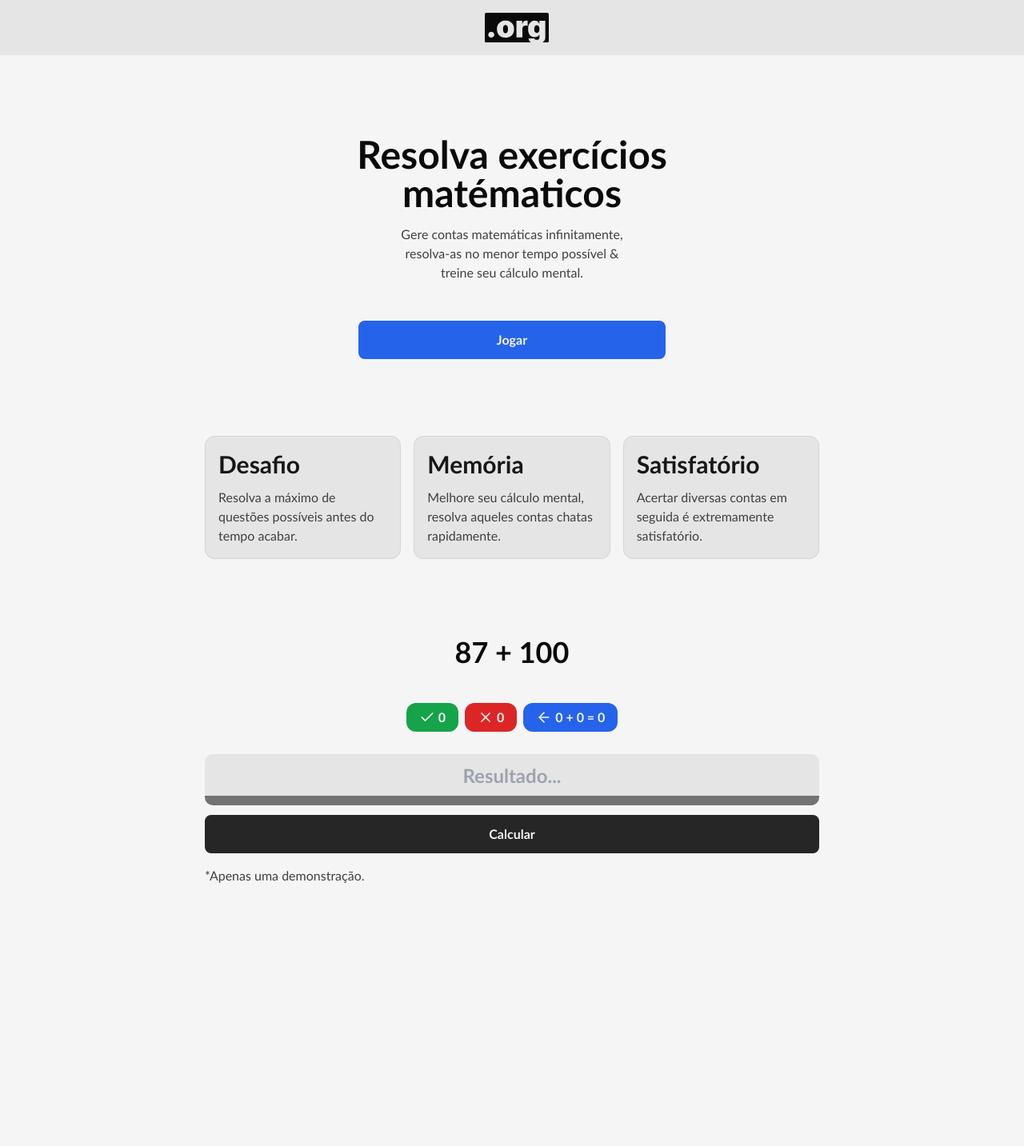
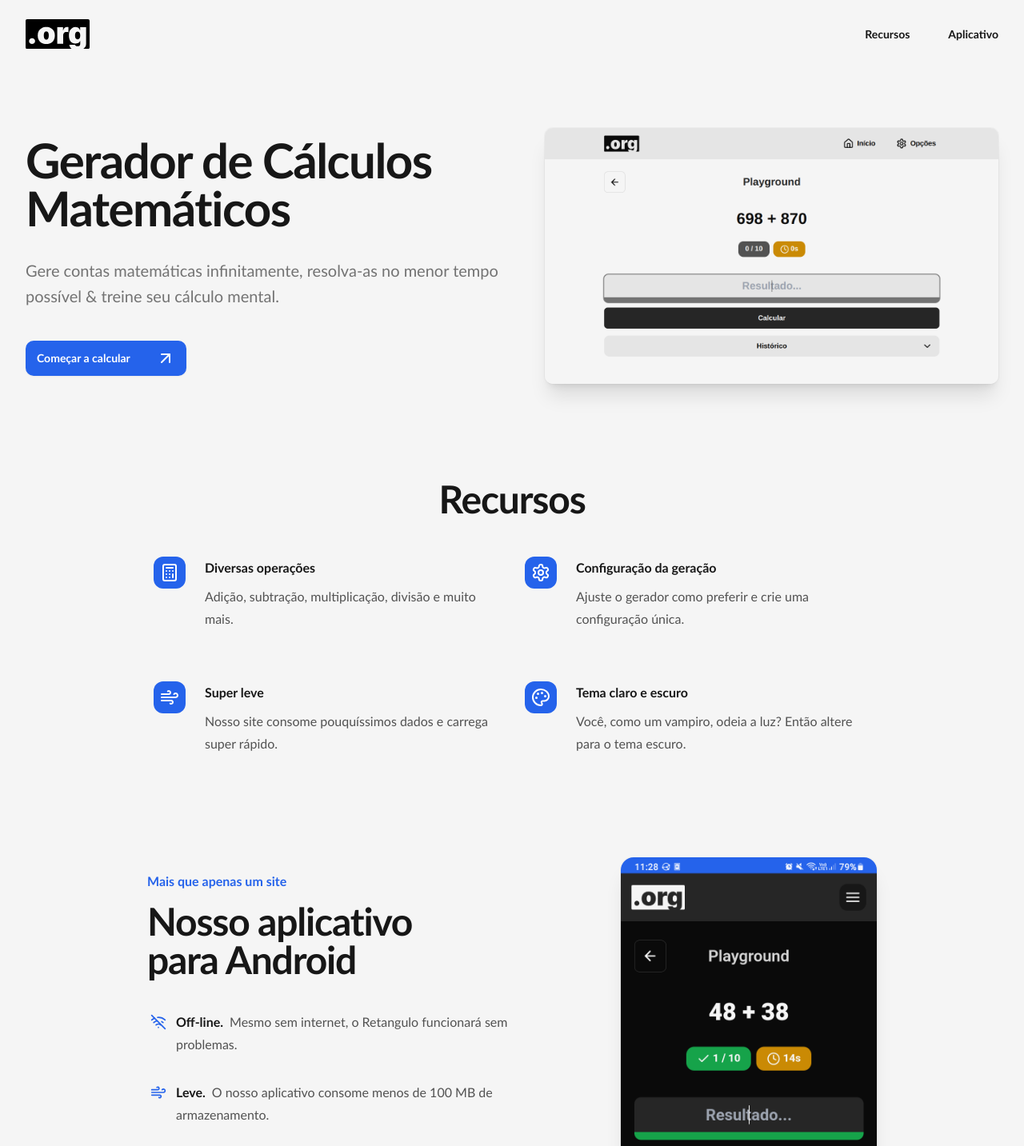
Before and after one commit to Retangulo-org/landing-page, a React (Vite) app: page / in a window 1280 px wide. Shown: the top 1433 px of the page at 80% size. Before the commit the page ends 1143 px from the top, so only its background shows below. Built offline with nearby package versions, Linux system fonts and the light colour scheme.

Commit message:
feat: nova interface

```diff
--- a/src/app/App.jsx
+++ b/src/app/App.jsx
@@ -1,145 +1,242 @@
-import React, { useState, useEffect } from 'react';
-import Button from '../components/Button';
-import { Card } from '../components/Card/index';
-import InputCalc from '../components/InputCalc';
-import Tag from '../components/Tag';
-import Header from '../components/Header';
+import React, { useState } from 'react';
+import { LogoTipo } from '../assets/LogoTipo';
+import { ArrowUpRight, Calculator, Palette, Settings, Tv, WifiOff, Wind } from 'lucide-react';
+
+const links = [
+  { id: 1, title: 'Recursos', url: '#feat' },
+  { id: 2, title: 'Aplicativo', url: '#app' }
+];
 
 export default function Home() {
-  const PlayHome = () => {
-    const [input, setInput] = useState('');
-    const [math, setMath] = useState({ n1: 0, n2: 0 });
-    const [change, setChange] = useState(true);
-    const [pontos, setPontos] = useState(0);
-    const [erros, setErros] = useState(0);
-    const [color, setColor] = useState('');
-    const [stored, setStored] = useState({ n1: 0, n2: 0, n3: 0 });
-
-    const configCalc = {
-      tipo: 'soma',
-      negativo: false,
-      maximo: 100,
-    };
-
-    useEffect(() => {
-      setMath({
-        n1: handleRandomNumber(),
-        n2: handleRandomNumber(),
-      });
-    }, [change]);
-
-    function handleRandomNumber() {
-      const maximo = configCalc.maximo;
-
-      return Math.floor(Math.random() * (maximo - 1 + 1)) + 1;
-    }
-
-    const calcContainer = {};
-
-    calcContainer.calculo = math.n1 + math.n2;
-    calcContainer.calculoString = `${math.n1} + ${math.n2}`;
-    calcContainer.anterior = `${'\n'}${stored.n1} + ${stored.n2} = ${stored.n3}`;
-
-    const valueCheck = () => {
-      const value = calcContainer.calculo;
-
-      if (input != value.toString()) {
-        valueChange();
-        setErros(erros + 1);
-        setColor('red');
-      }
-
-      if (input === value.toString()) {
-        valueChange();
-        setPontos(pontos + 1);
-        setColor('green');
-      }
-    };
-
-    function valueChange() {
-      setChange(!change);
-      setInput('');
-      setStored({
-        n1: math.n1,
-        n2: math.n2,
-        n3: calcContainer.calculo,
-      });
-    }
-
-    const handleSubmit = (e) => {
-      e.preventDefault();
-      valueCheck();
-    };
+  const [isOpen, setIsOpen] = useState(false)
 
   return (
-      <div className="flex flex-col gap-4 items-center">
-        <h1>{calcContainer.calculoString}</h1>
-        <div className="flex flex-row gap-2 my-3 justify-center flex-wrap">
-          <Tag text={pontos.toString()} tipo="pontos" />
-          <Tag text={erros} tipo="erros" />
-          <Tag text={calcContainer.anterior} tipo="anterior" />
+    <div className="bg-neutral-150">
+      <header className="absolute inset-x-0 top-0 z-50">
+        <nav className="flex items-center justify-between p-6 lg:px-8" aria-label="Global">
+          <div className="flex lg:flex-1">
+            <a href="#" className="-m-1.5 p-1.5">
+              <span className="sr-only">Retangulo.org</span>
+              <LogoTipo className="w-20 h-auto" />
+            </a>
           </div>
-        <form className="flex flex-col gap-3 items-center w-full" onSubmit={handleSubmit}>
-          <InputCalc
-            value={input}
-            onChange={(e) => setInput(e.target.value)}
-            placeholder="Resultado..."
-            required={false}
-            color={color}
-          />
-          <Button onClick={valueCheck}>Calcular</Button>
-        </form>
+          <div className="flex lg:hidden">
+            <button
+              onClick={() => setIsOpen(!isOpen)}
+              type="button"
+              className="-m-2.5 inline-flex items-center justify-center rounded-md p-2.5 text-neutral-700"
+            >
+              <span className="sr-only">Abrir menu</span>
+              <svg
+                className="h-6 w-6"
+                fill="none"
+                viewBox="0 0 24 24"
+                strokeWidth="1.5"
+                stroke="currentColor"
+                aria-hidden="true"
+              >
+                <path strokeLinecap="round" strokeLinejoin="round" d="M3.75 6.75h16.5M3.75 12h16.5m-16.5 5.25h16.5" />
+              </svg>
+            </button>
           </div>
-    );
-  };
+            <div className="hidden lg:flex lg:gap-x-12">
+            {links.map((link) => (
+              <a key={link.id} href={link.url} className="text-sm/6 font-semibold text-neutral-900">
+                {link.title}
+              </a>
+            ))}
+          </div>
+        </nav>
+        {isOpen && (
+        <div className="lg:hidden">
+          <div className="fixed inset-0 z-50"></div>
+            <div className="fixed inset-y-0 right-0 z-50 w-full overflow-y-auto bg-white px-6 py-6 sm:max-w-sm sm:ring-1 sm:ring-neutral-900/10">
+              <div className="flex items-center justify-between">
+                <a href="#" className="-m-1.5 p-1.5">
+                  <span className="sr-only">Retangulo.org</span>
+                  <LogoTipo className="w-20 h-auto" />
+                </a>
+                <button
+                onClick={() => setIsOpen(!isOpen)}
+                  type="button"
+                  className="-m-2.5 rounded-md p-2.5 text-neutral-700"
+                >
+                  <span className="sr-only">Fechar menu</span>
+                  <svg
+                    className="h-6 w-6"
+                    fill="none"
+                    viewBox="0 0 24 24"
+                    strokeWidth="1.5"
+                    stroke="currentColor"
+                    aria-hidden="true"
+                  >
+                    <path strokeLinecap="round" strokeLinejoin="round" d="M6 18 18 6M6 6l12 12" />
+                  </svg>
+                </button>
+              </div>
+              <div className="mt-6 flow-root">
+                <div className="-my-6 divide-y divide-neutral-500/10">
+                  <div className="space-y-2 py-6">
+                    {links.map((link) => (
+                      <a
+                        key={link.id}
+                        href={link.url}
+                        onClick={() => setIsOpen(!isOpen)}
+                        className="-mx-3 block rounded-lg px-3 py-2 text-base/7 font-semibold text-neutral-900 hover:bg-neutral-50"
+                      >
+                        {link.title}
+                      </a>
+                    ))}
+                  </div>
+                </div>
+              </div>
+            </div>
+          </div>
+        )}
+      </header>
 
-  return (
-    <>
-      <Header />
-      <main className="flex justify-center w-full p-5 bg-neutral-100 dark:bg-neutral-950">
-        <div className="w-full sm:max-w-3xl">
-          <div className="w-full flex flex-col justify-center gap-24 bg-neutral-100 dark:bg-neutral-950">
-            <div className="w-full flex flex-col justify-center items-center">
-              <h1 className="text-5xl text-center mt-20 mb-4">
-                Resolva exercícios <br /> matématicos
+      <div className="relative flex flex-col lg:flex-row justify-center items-center lg:gap-8 isolate pt-40 pb-28 lg:pt-40 lg:pb-28 px-4 lg:px-8">
+        <div className="max-w-2xl">
+          <h1 className="text-balance text-5xl font-semibold tracking-tight text-neutral-900 sm:text-6xl">
+            Gerador de Cálculos Matemáticos
           </h1>
-              <p className="text-center mb-12">
-                Gere contas matemáticas infinitamente, <br /> resolva-as no menor tempo possível & <br />
-                treine seu cálculo mental.
+          <p className="mt-8 text-pretty text-lg font-medium text-neutral-500 sm:text-xl/8">
+            Gere contas matemáticas infinitamente, resolva-as no menor tempo possível & treine seu cálculo mental.
           </p>
-              <div className="w-full sm:w-96">
-                <a href="https://brain.retangulo.org">
-                  <Button variant="primary">Jogar</Button>
+          <div className="mt-10 flex items-center justify-left gap-x-6">
+            <a
+              href="https://brain.retangulo.org"
+              className="flex flex-row justify-between items-center gap-8 rounded-md bg-blue-600 px-3.5 py-2.5 text-sm font-semibold text-white shadow-sm hover:bg-blue-500 focus-visible:outline focus-visible:outline-2 focus-visible:outline-offset-2 focus-visible:outline-blue-600"
+            >
+              Começar a calcular
+              <ArrowUpRight />
             </a>
           </div>
         </div>
-            <div className="flex flex-col sm:flex-row gap-4">
-              <Card.Root>
-                <Card.Header>
-                  <Card.Title>Desafio</Card.Title>
-                  <Card.Description>Resolva a máximo de questões possíveis antes do tempo acabar.</Card.Description>
-                </Card.Header>
-              </Card.Root>
-              <Card.Root>
-                <Card.Header>
-                  <Card.Title>Memória</Card.Title>
-                  <Card.Description>Melhore seu cálculo mental, resolva aqueles contas chatas rapidamente.</Card.Description>
-                </Card.Header>
-              </Card.Root>
-              <Card.Root>
-                <Card.Header>
-                  <Card.Title>Satisfatório</Card.Title>
-                  <Card.Description>Acertar diversas contas em seguida é extremamente satisfatório.</Card.Description>
-                </Card.Header>
-              </Card.Root>
+        <img
+          src="/images/screenshot.png"
+          alt="Product screenshot"
+          className="w-[90%] h-auto max-w-none rounded-md shadow-xl ring-1 ring-neutral-400/10 mt-32 lg:mt-0 lg:w-auto lg:h-[20rem]"
+        />
       </div>
-            <div className="w-full">
-              <PlayHome />
-              <p className="mt-4">*Apenas uma demonstração.</p>
+
+      {/* Sessão recursos */}
+      <div id="feat" className="pb-24 sm:pb-32">
+        <div className="mx-auto max-w-7xl px-6 lg:px-8">
+          <div className="mx-auto max-w-2xl lg:text-center">
+            <p className="mt-2 text-pretty text-4xl font-semibold tracking-tight text-neutral-900 sm:text-5xl lg:text-balance">
+              Recursos
+            </p>
+          </div>
+          <div className="mx-auto mt-12 max-w-2xl lg:max-w-4xl">
+            <dl className="grid max-w-xl grid-cols-1 gap-x-8 gap-y-10 lg:max-w-none lg:grid-cols-2 lg:gap-y-16">
+              <div className="relative pl-16">
+                <dt className="text-base/7 font-semibold text-neutral-900">
+                  <div className="absolute left-0 top-0 flex size-10 items-center justify-center rounded-lg bg-blue-600">
+                    <Calculator className="size-6 text-white" />
+                  </div>
+                  Diversas operações
+                </dt>
+                <dd className="mt-2 text-base/7 text-neutral-600">
+                  Adição, subtração, multiplicação, divisão e muito mais.
+                </dd>
+              </div>
+              <div className="relative pl-16">
+                <dt className="text-base/7 font-semibold text-neutral-900">
+                  <div className="absolute left-0 top-0 flex size-10 items-center justify-center rounded-lg bg-blue-600">
+                    <Settings className="size-6 text-white" />
+                  </div>
+                  Configuração da geração
+                </dt>
+                <dd className="mt-2 text-base/7 text-neutral-600">
+                  Ajuste o gerador como preferir e crie uma configuração única.
+                </dd>
+              </div>
+              <div className="relative pl-16">
+                <dt className="text-base/7 font-semibold text-neutral-900">
+                  <div className="absolute left-0 top-0 flex size-10 items-center justify-center rounded-lg bg-blue-600">
+                    <Wind className="size-6 text-white" />
+                  </div>
+                  Super leve
+                </dt>
+                <dd className="mt-2 text-base/7 text-neutral-600">
+                  Nosso site consome pouquíssimos dados e carrega super rápido.
+                </dd>
+              </div>
+              <div className="relative pl-16">
+                <dt className="text-base/7 font-semibold text-neutral-900">
+                  <div className="absolute left-0 top-0 flex size-10 items-center justify-center rounded-lg bg-blue-600">
+                    <Palette className="size-6 text-white" />
+                  </div>
+                  Tema claro e escuro
+                </dt>
+                <dd className="mt-2 text-base/7 text-neutral-600">
+                  Você, como um vampiro, odeia a luz? Então altere para o tema escuro.
+                </dd>
+              </div>
+            </dl>
           </div>
         </div>
       </div>
-      </main>
-    </>
+
+      {/* Sessão aplicativo */}
+      <div id="app" className="overflow-hidden pb-12 sm:pb-32">
+        <div className="flex flex-col justify-center items-center mx-auto max-w-7xl px-6 lg:px-8">
+          <div className="w-full flex flex-col sm:flex-row justify-center gap-12">
+            <div className="lg:pr-8 lg:pt-4">
+              <div className="lg:max-w-lg">
+                <h2 className="text-base/7 font-semibold text-blue-600">Mais que apenas um site</h2>
+                <p className="mt-2 text-pretty text-4xl font-semibold tracking-tight text-neutral-900 sm:text-5xl">
+                  Nosso aplicativo para Android
+                </p>
+                <dl className="mt-10 max-w-xl space-y-8 text-base/7 text-neutral-600 lg:max-w-none">
+                  <div className="relative pl-9">
+                    <dt className="inline mr-2 font-semibold text-neutral-900">
+                      <WifiOff className="absolute left-1 top-1 size-5 text-blue-600" />
+                      Off-line.
+                    </dt>
+                    <dd className="inline">
+                      Mesmo sem internet, o Retangulo funcionará sem problemas.
+                    </dd>
+                  </div>
+                  <div className="relative pl-9">
+                    <dt className="inline mr-2 font-semibold text-neutral-900">
+                      <Wind className="absolute left-1 top-1 size-5 text-blue-600" />
+                      Leve.
+                    </dt>
+                    <dd className="inline">
+                      O nosso aplicativo consome menos de 100 MB de armazenamento.
+                    </dd>
+                  </div>
+                  <div className="relative pl-9">
+                    <dt className="inline mr-2 font-semibold text-neutral-900">
+                      <Tv className="absolute left-1 top-1 size-5 text-blue-600" />
+                      Sem anúncios invasivos.
+                    </dt>
+                    <dd className="inline">
+                      Sem aqueles anúncios chatos atrapalando o uso do aplicativo.
+                    </dd>
+                  </div>
+                </dl>
+                <div className="mt-10 flex items-center justify-center gap-x-6">
+              <a
+                href="https://github.com/Retangulo-org/webview/releases/download/v1.2/retangulo-v1-2.apk"
+                className="w-full flex flex-row justify-between items-center rounded-md bg-blue-600 px-3.5 py-2.5 text-sm font-semibold text-white shadow-sm hover:bg-blue-500 focus-visible:outline focus-visible:outline-2 focus-visible:outline-offset-2 focus-visible:outline-blue-600"
+              >
+                Baixar aplicativo
+                <ArrowUpRight />
+              </a>
+            </div>
+              </div>
+            </div>
+            <img
+              src="/images/screenshot_android.png"
+              alt="Product screenshot"
+              className="w-full h-auto max-w-none rounded-xl shadow-xl ring-1 ring-neutral-400/10 sm:w-[20rem] md:-ml-4 lg:-ml-0"
+            />
+          </div>
+        </div>
+      </div>
+    </div>
   );
 }
--- a/src/components/Header.jsx
+++ /dev/null
@@ -1,15 +0,0 @@
-import React from 'react';
-import { LogoTipo } from '../assets/LogoTipo';
-
-export default function Header() {
-  return (
-    <header className="bg-neutral-200 border-gray-200 dark:bg-neutral-800 p-4">
-      <div className="w-full sm:max-w-3xl flex flex-wrap items-center justify-center mx-auto">
-        <a href="/" className="flex items-center space-x-3 rtl:space-x-reverse">
-          <span className="sr-only">Logo do site</span>
-          <LogoTipo className="w-20 h-auto fill-neutral-950 dark:fill-neutral-100" />
-        </a>
-      </div>
-    </header>
-  );
-}
--- a/tailwind.config.js
+++ b/tailwind.config.js
@@ -1,6 +1,5 @@
 /** @type {import('tailwindcss').Config} */
 export default {
-  darkMode: 'class',
   content: ['./index.html', './src/**/*.{js,ts,jsx,tsx}'],
   theme: {
     extend: {
```
Also changed, not shown: eslint.config.js (deleted, +0 -38 lines), public/images/screenshot.png (added), public/images/screenshot_android.png (added). Lines whose indentation alone changed are shown as unchanged.
